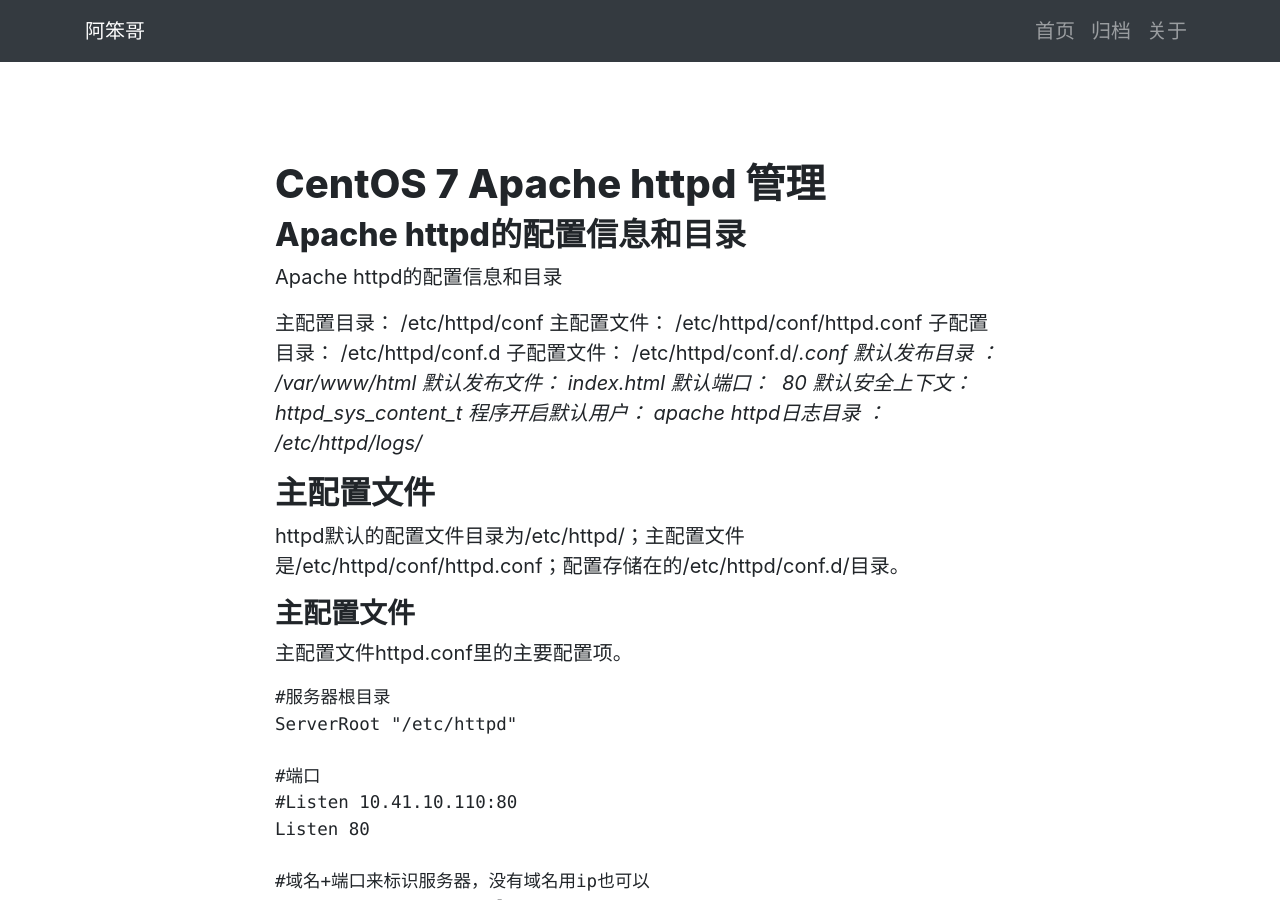
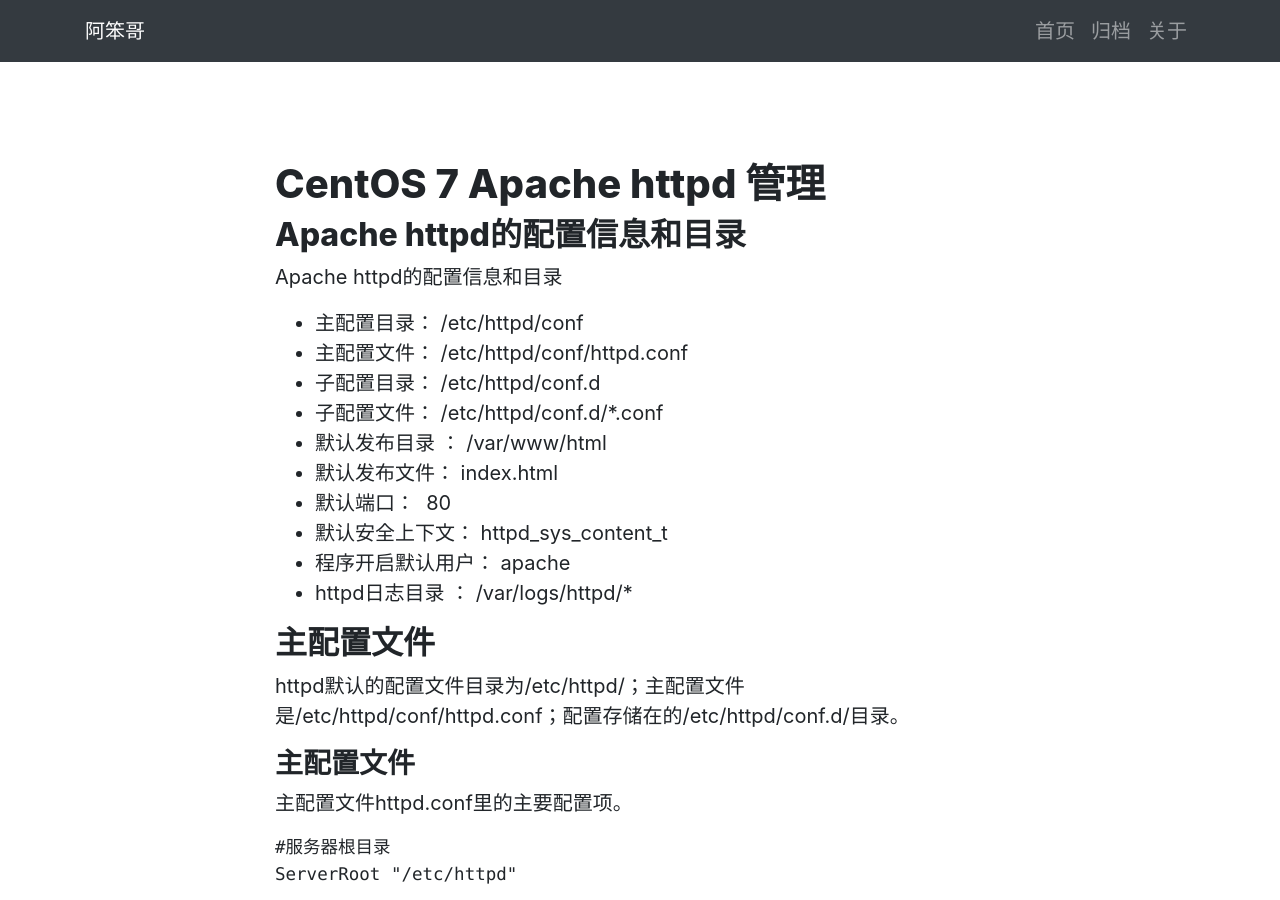
Before and after one commit to abanger/abanger.github.io, a Jekyll site: the page built from CentOS/CentOS7_Apache_httpd_manage.md, in a window 1280 px wide and 900 px high. Built offline with Jekyll 4.4.1, drawn with Linux system fonts in a browser that asks for light colours; our own code applies the rules of GitHub Pages for plain Markdown files.

Commit message:
Update CentOS7_Apache_httpd_manage.md

```diff
--- a/CentOS/CentOS7_Apache_httpd_manage.md
+++ b/CentOS/CentOS7_Apache_httpd_manage.md
@@ -6,16 +6,16 @@
 
 Apache httpd的配置信息和目录
 
-主配置目录： /etc/httpd/conf
-主配置文件： /etc/httpd/conf/httpd.conf
-子配置目录： /etc/httpd/conf.d
-子配置文件： /etc/httpd/conf.d/*.conf
-默认发布目录 ： /var/www/html
-默认发布文件： index.html
-默认端口：  80
-默认安全上下文： httpd_sys_content_t
-程序开启默认用户： apache
-httpd日志目录 ： /etc/httpd/logs/*
+- 主配置目录： /etc/httpd/conf
+- 主配置文件： /etc/httpd/conf/httpd.conf
+- 子配置目录： /etc/httpd/conf.d
+- 子配置文件： /etc/httpd/conf.d/*.conf
+- 默认发布目录 ： /var/www/html
+- 默认发布文件： index.html
+- 默认端口：  80
+- 默认安全上下文： httpd_sys_content_t
+- 程序开启默认用户： apache
+- httpd日志目录 ： /var/logs/httpd/*
 
 
 
```
